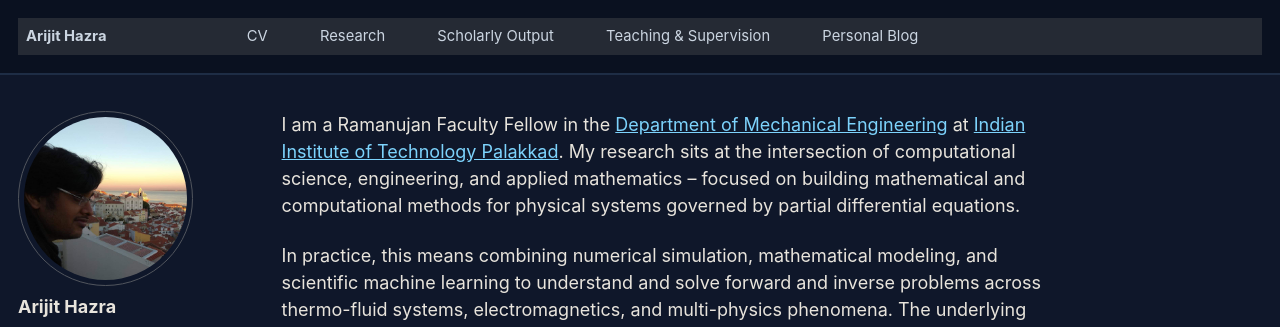
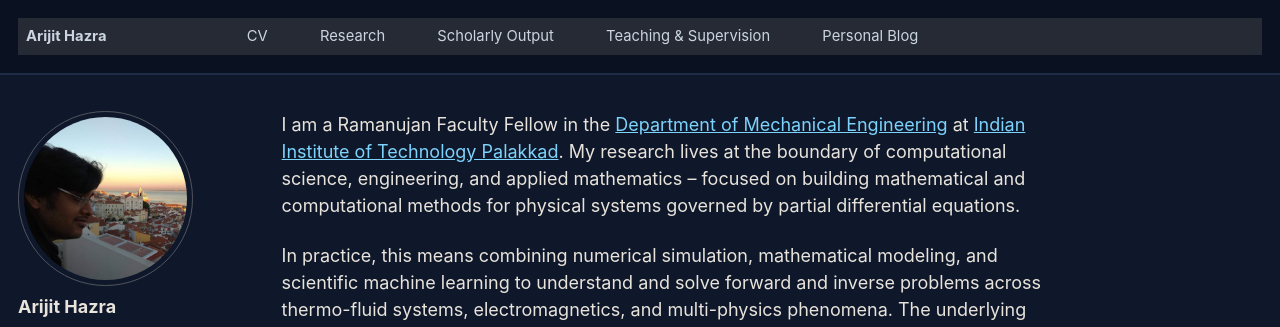
Before and after one commit to ahazra/ahazra.github.io, a Jekyll site: the page built from _pages/about.md, in a window 1280 px wide and 900 px high. Shown: the top 327 px of the window. Built offline with Jekyll 4.4.1, drawn with Linux system fonts in a browser that asks for light colours; some web fonts are replaced.

Commit message:
some more updates

```diff
--- a/_pages/about.md
+++ b/_pages/about.md
@@ -61,7 +61,7 @@ redirect_from:
 .positions-box p { margin: 0.2rem 0; color: #d1d5db; line-height: 1.6; }
 .positions-box a { color: #93c5fd; }
 </style>
-I am a Ramanujan Faculty Fellow in the [Department of Mechanical Engineering](https://iitpkd.ac    .in/mechanical-engineering) at [Indian Institute of Technology Palakkad](https://iitpkd.ac.in/). My research sits at the intersection of computational science, engineering, and applied mathematics -- focused on building mathematical and computational methods for physical systems governed by partial differential equations.
+I am a Ramanujan Faculty Fellow in the [Department of Mechanical Engineering](https://iitpkd.ac    .in/mechanical-engineering) at [Indian Institute of Technology Palakkad](https://iitpkd.ac.in/). My research lives at the boundary of computational science, engineering, and applied mathematics -- focused on building mathematical and computational methods for physical systems governed by partial differential equations.
 
 In practice, this means combining numerical simulation, mathematical modeling, and scientific machine learning to understand and solve forward and inverse problems across thermo-fluid systems, electromagnetics, and multi-physics phenomena. The underlying ambition is simple: to develop tools that make complex physical systems legible -- amenable to monitoring, prediction, and understanding.
 
```
Also changed, not shown: _pages/research-projects.md (+1 -1 lines), 1 other file.
